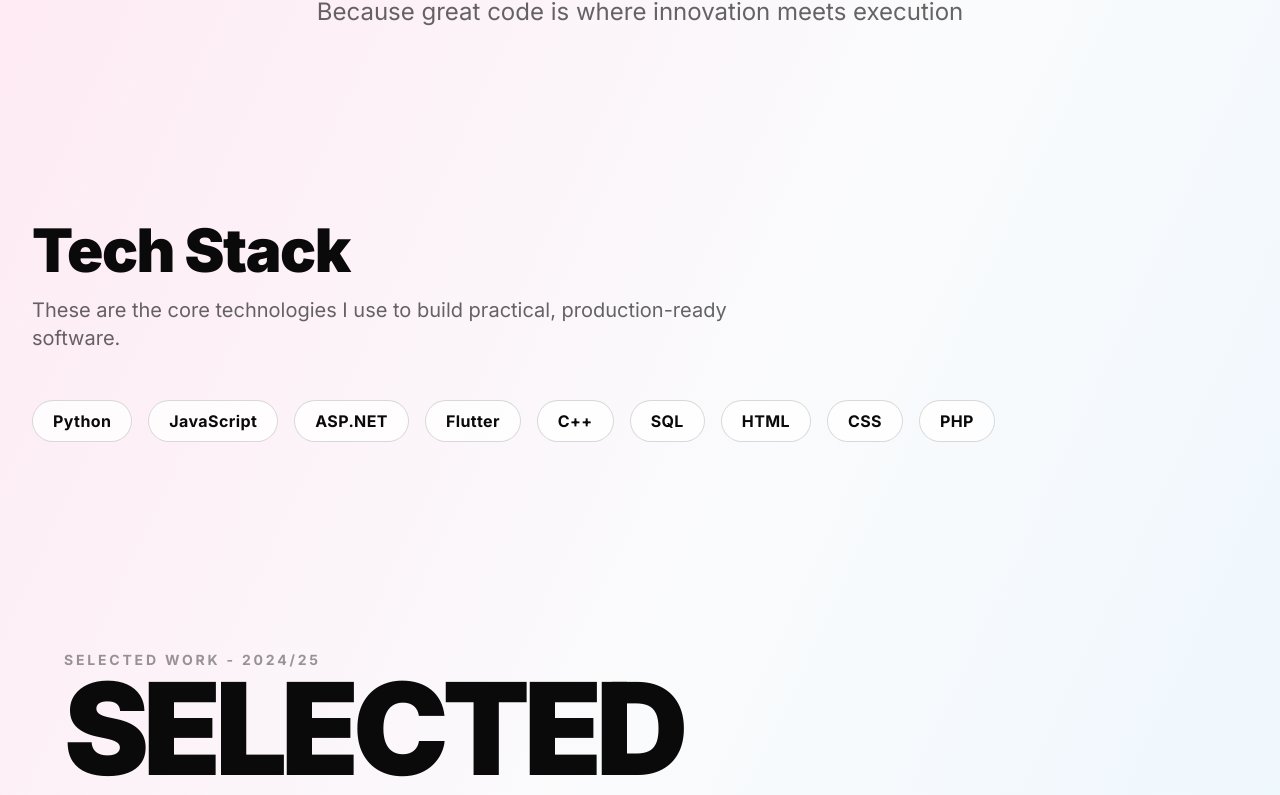
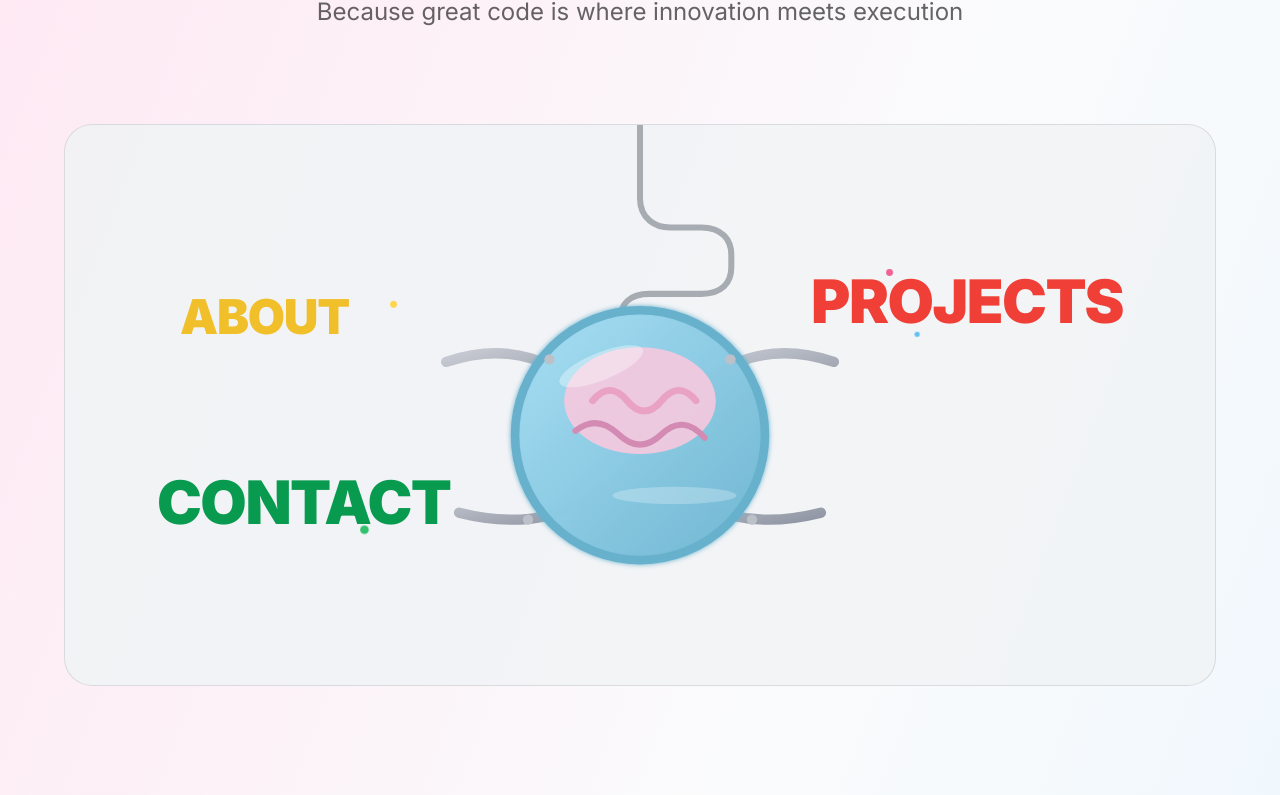
Before and after one commit to tareqarnaout/portfolio, a React (Vite) app: page / in a window 1280 px wide. Shown: the part 676-1471 px from the top of the page. Built offline with nearby package versions, Linux system fonts and the light colour scheme.

Commit message:
Add interactive SVG navigator with animated links to projects, contact, and about sections

```diff
--- a/src/app/App.tsx
+++ b/src/app/App.tsx
@@ -166,6 +166,86 @@ export default function App() {
         </div>
       </section>
 
+      {/* Interactive SVG Navigator */}
+      <section className="px-4 md:px-8 pb-16 md:pb-24">
+        <div className="max-w-6xl mx-auto rounded-[28px] bg-[#f1f3f6]/90 border border-black/10 overflow-hidden relative">
+          <div className="relative h-[420px] md:h-[560px]">
+            <svg
+              viewBox="0 0 1200 650"
+              className="absolute inset-0 w-full h-full"
+              aria-hidden="true"
+            >
+              <defs>
+                <linearGradient id="armPipe" x1="0" y1="0" x2="1" y2="1">
+                  <stop offset="0%" stopColor="#c8cbd3" />
+                  <stop offset="100%" stopColor="#8f95a3" />
+                </linearGradient>
+                <linearGradient id="orbGlass" x1="0" y1="0" x2="1" y2="1">
+                  <stop offset="0%" stopColor="#a7dff4" stopOpacity="0.95" />
+                  <stop offset="100%" stopColor="#6fb5d1" stopOpacity="0.95" />
+                </linearGradient>
+                <filter id="softGlow" x="-30%" y="-30%" width="160%" height="160%">
+                  <feGaussianBlur stdDeviation="3" result="blur" />
+                  <feMerge>
+                    <feMergeNode in="blur" />
+                    <feMergeNode in="SourceGraphic" />
+                  </feMerge>
+                </filter>
+              </defs>
+
+              <path d="M600 0 v85 c0 24 18 34 35 34 h36 c24 0 35 14 35 32 v14 c0 18-11 31-35 31 h-60 c-23 0-34 12-34 30" fill="none" stroke="#a7abb2" strokeWidth="7" strokeLinecap="round" />
+
+              <path d="M375 275 C450 250 505 275 540 315" fill="none" stroke="url(#armPipe)" strokeWidth="12" strokeLinecap="round" />
+              <path d="M825 275 C750 250 695 275 660 315" fill="none" stroke="url(#armPipe)" strokeWidth="12" strokeLinecap="round" />
+              <path d="M390 450 C470 470 525 450 555 420" fill="none" stroke="url(#armPipe)" strokeWidth="12" strokeLinecap="round" />
+              <path d="M810 450 C730 470 675 450 645 420" fill="none" stroke="url(#armPipe)" strokeWidth="12" strokeLinecap="round" />
+
+              <circle cx="600" cy="360" r="145" fill="url(#orbGlass)" stroke="#68b1cd" strokeWidth="10" filter="url(#softGlow)" />
+              <ellipse cx="600" cy="320" rx="88" ry="62" fill="#f7c9de" opacity="0.9" />
+              <path d="M545 320 q20-24 40 0 q20 24 40 0 q20-24 40 0" fill="none" stroke="#e9a1c4" strokeWidth="8" strokeLinecap="round" />
+              <path d="M525 355 q25-20 50 4 q25 24 50 0 q25-24 50 4" fill="none" stroke="#d38bb4" strokeWidth="7" strokeLinecap="round" />
+
+              <ellipse cx="555" cy="280" rx="52" ry="16" fill="#ffffff" opacity="0.35" transform="rotate(-22 555 280)" />
+              <ellipse cx="640" cy="430" rx="72" ry="10" fill="#ffffff" opacity="0.25" />
+
+              <circle cx="495" cy="272" r="6" fill="#bcc1c9" />
+              <circle cx="705" cy="272" r="6" fill="#bcc1c9" />
+              <circle cx="470" cy="458" r="6" fill="#bcc1c9" />
+              <circle cx="730" cy="458" r="6" fill="#bcc1c9" />
+
+              <circle cx="890" cy="170" r="4" fill="#f06292" className="animate-float" />
+              <circle cx="920" cy="250" r="3" fill="#5ec2ee" className="animate-float" style={{ animationDelay: '0.6s' }} />
+              <circle cx="308" cy="220" r="4" fill="#ffd54f" className="animate-float" style={{ animationDelay: '1s' }} />
+              <circle cx="280" cy="470" r="5" fill="#31c06b" className="animate-float" style={{ animationDelay: '0.3s' }} />
+            </svg>
+
+            <motion.a
+              href="#projects"
+              whileHover={{ scale: 1.06, x: 4 }}
+              className="absolute right-[8%] top-[26%] text-4xl md:text-6xl font-black tracking-tight text-[#ef3f36]"
+            >
+              PROJECTS
+            </motion.a>
+
+            <motion.a
+              href="#contact"
+              whileHover={{ scale: 1.06, x: 4 }}
+              className="absolute left-[8%] top-[62%] text-4xl md:text-6xl font-black tracking-tight text-[#089a4f]"
+            >
+              CONTACT
+            </motion.a>
+
+            <motion.a
+              href="#skills"
+              whileHover={{ scale: 1.06, x: 4 }}
+              className="absolute left-[10%] top-[30%] text-3xl md:text-5xl font-black tracking-tight text-[#f0bf29]"
+            >
+              ABOUT
+            </motion.a>
+          </div>
+        </div>
+      </section>
+
       {/* Skills Section */}
       <section id="skills" className="py-24 px-8">
         <div className="max-w-7xl mx-auto">
@@ -204,6 +284,7 @@ export default function App() {
 
       {/* Footer */}
       <motion.footer
+        id="contact"
         initial={{ opacity: 0 }}
         whileInView={{ opacity: 1 }}
         viewport={{ once: true }}
```
